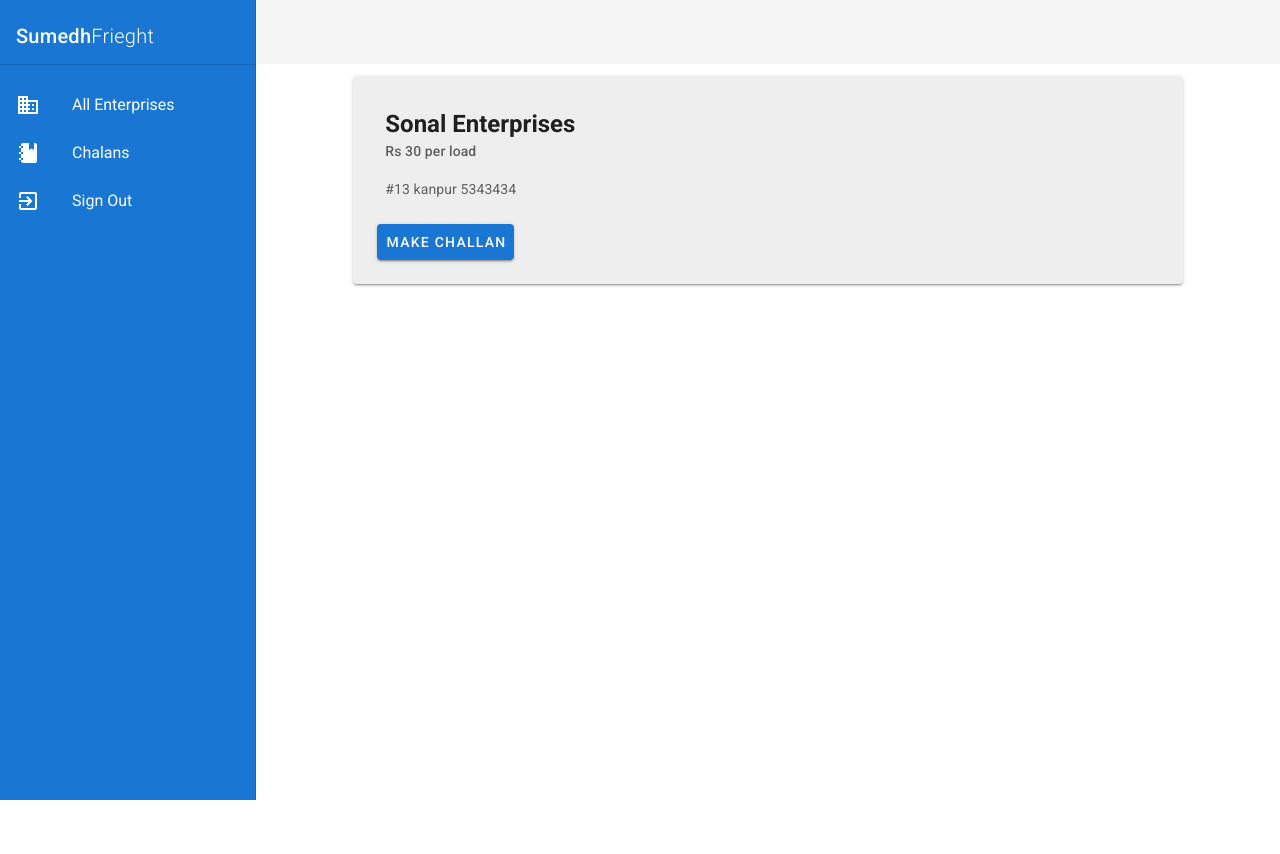
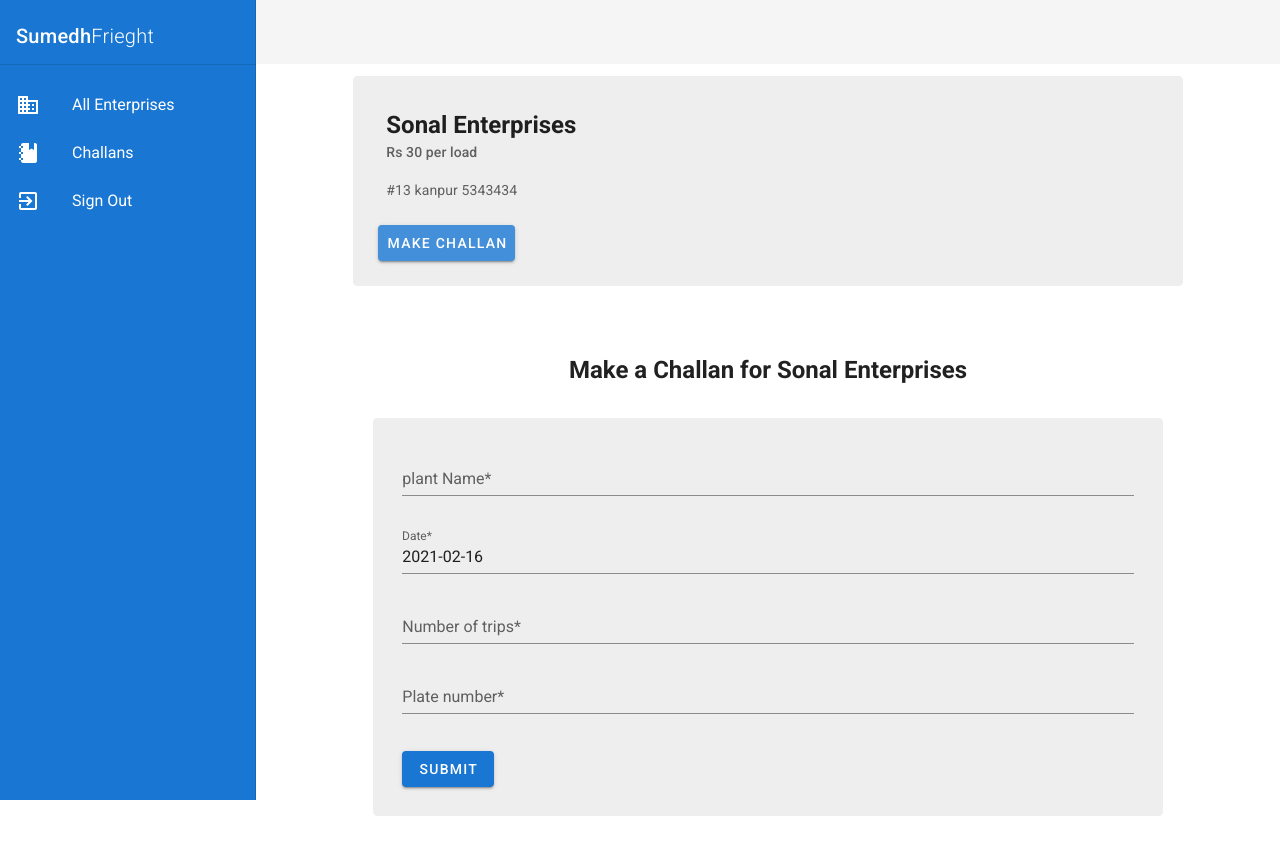
Before and after one commit to faraaz-baig/plant-management, a Vue app: page /enterprises/c1/make-challans in a window 1280 px wide. Shown: the top 854 px of the page. Before the commit the page ends 800 px from the top, so only its background shows below. Built offline with nearby package versions, Linux system fonts and the light colour scheme.

Commit message:
create challan done

```diff
--- a/src/components/Header.vue
+++ b/src/components/Header.vue
@@ -43,7 +43,7 @@
     selectedItem: 1,
     links: [
       { text: 'All Enterprises', icon: 'mdi-domain', route: '/' },
-      { text: 'Chalans', icon: 'mdi-notebook', route: '/challans' },
+      { text: 'Challans', icon: 'mdi-notebook', route: '/challans' },
       { text: 'Sign Out', icon: 'mdi-exit-to-app', route: '/' },
     ],
   }),
--- a/src/components/enterprises/EnterpriseItem.vue
+++ b/src/components/enterprises/EnterpriseItem.vue
@@ -13,7 +13,7 @@
                             <v-spacer></v-spacer>
                             <v-tooltip bottom>
                                 <template v-slot:activator="{ on: tooltip }">
-                                    <v-btn :to="MakeChallanLink" fab v-bind="attrs" v-on="{ ...tooltip, ...menu }" small class="primary"><v-icon>mdi-plus</v-icon></v-btn>
+                                    <v-btn :to="MakeChallanLink" fab v-on="{ ...tooltip }" small class="primary"><v-icon>mdi-plus</v-icon></v-btn>
                                 </template>
                                 <span>Add New Chalan</span>
                             </v-tooltip>
--- a/src/pages/challans/MakeChallans.vue
+++ b/src/pages/challans/MakeChallans.vue
@@ -1,6 +1,12 @@
 <template>
     <div>
-        <v-form ref="form" lazy-validation>
+       <v-container class="my-8">
+          <v-col cols="10" class="mx-auto">
+            <v-row justify="center" class="mb-8 headline text-h5 font-weight-bold">
+              Make a Challan for {{ enterpriseName }}
+            </v-row>
+              <v-card outlined color="#EEEEEE" class="pa-7">
+                <v-form ref="form" lazy-validation>
             <v-text-field
             v-model="plantName"
             label="plant Name*"
@@ -54,11 +60,15 @@
                 Submit
                 </v-btn>
         </v-form>
+              </v-card>
+          </v-col>
+       </v-container>
     </div>
 </template>
 
 <script>
     export default {
+      props: ['enterpriseName'],
       data: () => ({
       dialog: false,
       plantName: '',
--- a/src/pages/enterprises/EnterpriseDetail.vue
+++ b/src/pages/enterprises/EnterpriseDetail.vue
@@ -3,7 +3,7 @@
         <v-container>
             <v-row align="center">
                 <v-col cols="10" class="mx-auto">
-                    <v-card class="pa-4" color="#EEEEEE">
+                    <v-card outlined class="pa-4" color="#EEEEEE">
                         <v-card-title class="headline text-h5 font-weight-bold">
                             {{ name }}
                         </v-card-title>
@@ -17,6 +17,9 @@
                 </v-col>
             </v-row>
         </v-container>
+        <v-container>
+            <router-view :enterpriseName="this.name"></router-view>
+        </v-container>
     </div>
 </template>
 
@@ -25,15 +28,15 @@
         props: ['id'],
         computed: {
             challanLink() {
-                return this.$route.path + '/' + this.id + '/make-chalan';
+                return '/enterprises/c1/make-challans';
             },
             pricePerLoad() {
                 return this.selectedEnterprise.pricePerLoad
             },
-            name () {
+            name() {
                 return this.selectedEnterprise.name
             },
-            address () {
+            address() {
                 return this.selectedEnterprise.address
             },
 
--- a/src/store/modules/challans/actions.js
+++ b/src/store/modules/challans/actions.js
@@ -1,7 +1,7 @@
 export default {
     makeChallan (context, payload) {
         const newChallan ={
-            id: new Date().toISOStrinf(),
+            id: new Date().toISOString(),
             enterpriseId: payload.enterpriseId,
             plantName: payload.plantName,
             plateNumber: payload.plateNumber,
```
Also changed, not shown: src/store/modules/challans/index.js (+6 -1 lines).
